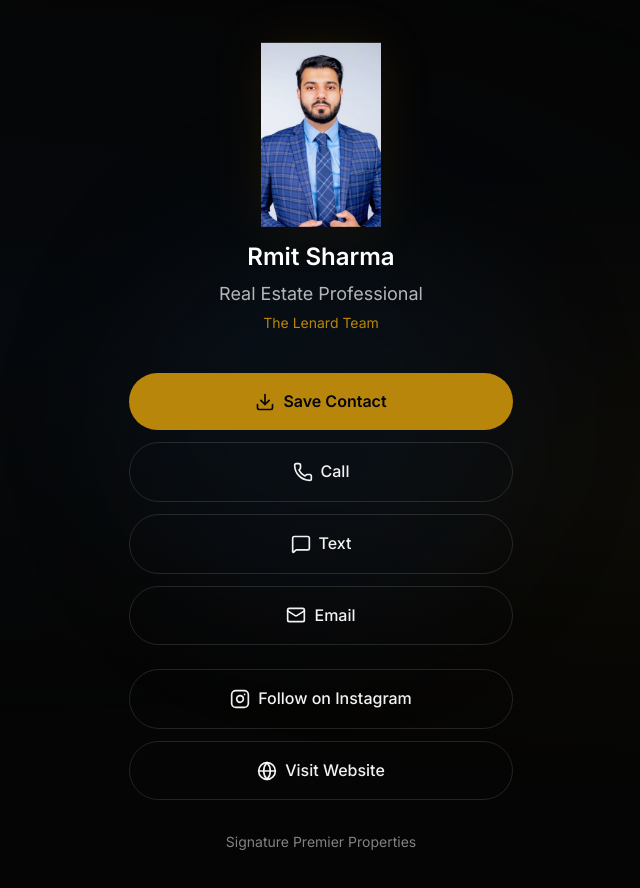
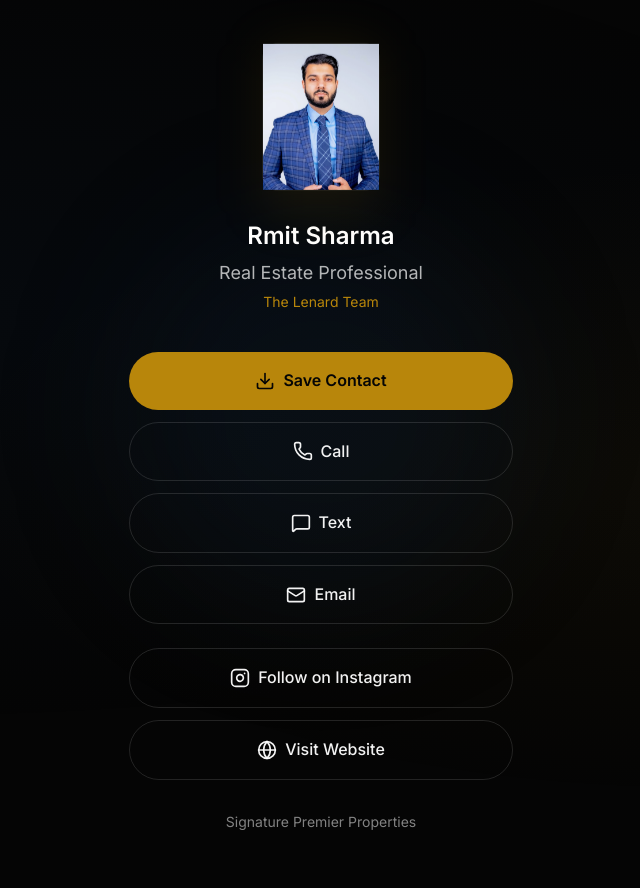
Before and after one commit to rahullalia/rmit-realestate, a Next.js app: page /rmit in a window 1280 px wide. Shown: the top 888 px of the page, without its empty margins (319-959 px from the left). Built offline with nearby package versions, Linux system fonts and the light colour scheme.

Commit message:
Add card styling to image containers (glassmorphism)

```diff
--- a/app/rmit/page.tsx
+++ b/app/rmit/page.tsx
@@ -22,9 +22,10 @@ export default function ContactCard() {
           <div className="text-center mb-10">
             <Float>
               <div className="relative inline-block">
+                <div className="card p-2 mx-auto mb-6">
                   <div
-                    className="rounded-2xl overflow-hidden border border-[var(--border-visible)] mx-auto mb-6"
-                    style={{ width: '120px', height: '160px' }}
+                    className="rounded-lg overflow-hidden"
+                    style={{ width: '100px', height: '130px' }}
                   >
                     <Image
                       src="/rmit.jpg"
@@ -32,8 +33,9 @@ export default function ContactCard() {
                       fill
                       priority
                       className="object-cover"
-                    sizes="112px"
+                      sizes="100px"
                     />
+                  </div>
                 </div>
                 <div className="absolute inset-0 rounded-2xl bg-[#b8860b]/10 blur-xl -z-10" />
               </div>
--- a/components/Hero.tsx
+++ b/components/Hero.tsx
@@ -19,9 +19,10 @@ export function Hero() {
             <FadeIn delay={0.1}>
               <Float>
                 <div className="relative">
+                  <div className="card p-3 shadow-2xl shadow-[#0c2340]/20">
                     <div
-                      className="rounded-2xl overflow-hidden border border-[var(--border-visible)] shadow-2xl shadow-[#0c2340]/20"
-                      style={{ width: '280px', height: '380px' }}
+                      className="rounded-xl overflow-hidden"
+                      style={{ width: '260px', height: '340px' }}
                     >
                       <Image
                         src="/rmit.jpg"
@@ -31,6 +32,7 @@ export function Hero() {
                         className="object-cover"
                         sizes="(max-width: 768px) 240px, 320px"
                       />
+                    </div>
                   </div>
                   {/* Subtle glow */}
                   <div className="absolute inset-0 rounded-2xl bg-[#b8860b]/10 blur-2xl -z-10" />
```
Lines whose indentation alone changed are shown as unchanged.
